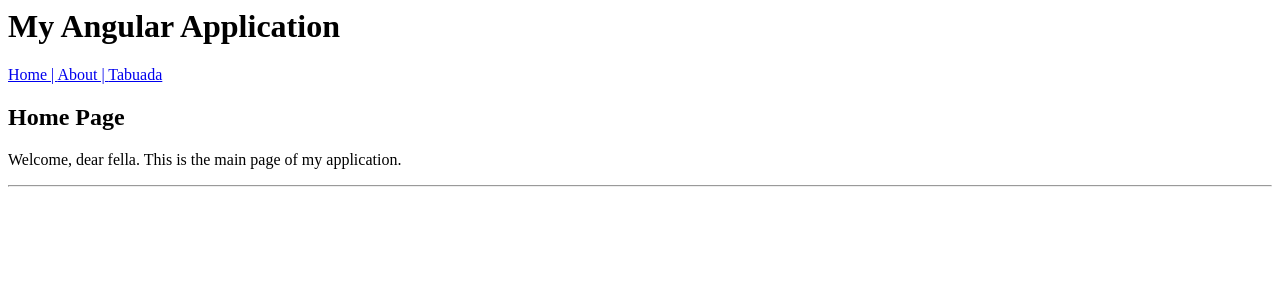
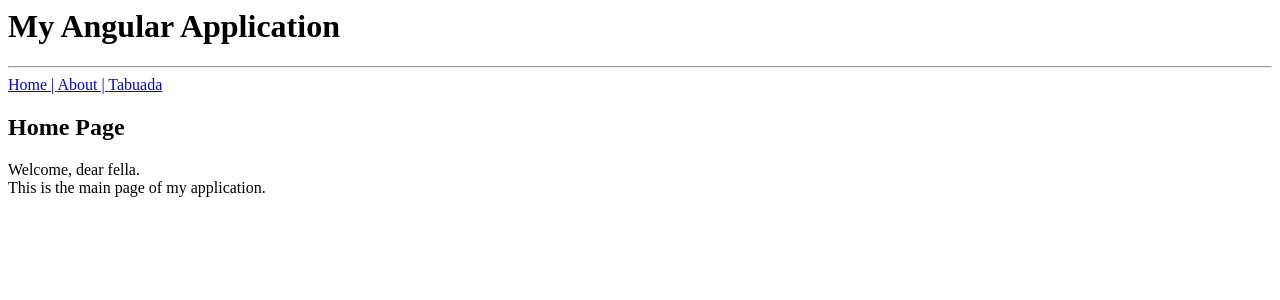
Before and after one commit to thayllaa/Angula04, an Angular app: page / in a window 1280 px wide. Shown: the top 300 px of the page. Built offline with nearby package versions, Linux system fonts and the light colour scheme.

Commit message:
2 files modified

```diff
--- a/src/app/app.component.html
+++ b/src/app/app.component.html
@@ -1,6 +1,6 @@
 <h1> My Angular Application </h1>
+<hr/>
 <a [routerLink]="['/']"> Home  | </a>
 <a [routerLink]="['/about']"> About  | </a>
 <a [routerLink]="['/tabuada']"> Tabuada </a>
 <router-outlet></router-outlet>
-<hr/>
--- a/src/app/home/home.component.html
+++ b/src/app/home/home.component.html
@@ -1,5 +1,6 @@
 <h2> Home Page </h2>
 <p>
   Welcome, dear fella.
+  <br>
   This is the main page of my application.
 </p>
```
